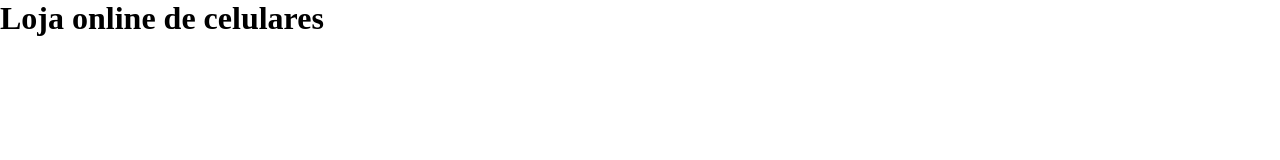
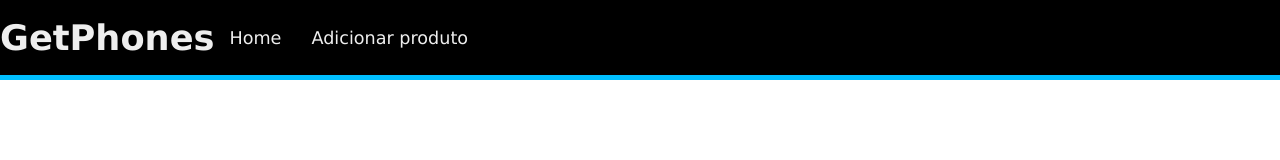
Before and after one commit to Matheus351/mongoDBProject, a plain HTML site: page frontend/index.html in a window 1280 px wide. Drawn offline with Linux system fonts and the light colour scheme.

Commit message:
adicionando menu

```diff
--- a/backend/app.js
+++ b/backend/app.js
@@ -30,6 +30,9 @@ app.get("/", (req, res) => {
     res.sendFile(path.resolve(__dirname, "../frontend/index.html"));;
 });
 
+app.get("/addphone", (req, res) => {
+    res.sendFile(path.resolve(__dirname, "../frontend/form.html"));;
+});
 
 //Operações CRUD
 const phoneController = require('./controllers/phoneController');
--- a/frontend/index.html
+++ b/frontend/index.html
@@ -9,7 +9,28 @@
  </head>
  <body>
 
-    <h1>Loja online de celulares</h1>
 
+    <header class="cabecalho">
+
+        <div class="logo">
+            <a href="#">
+                <h1>GetPhones</h1>
+            </a>
+        </div>
+
+
+
+        <nav class="menu">
+            <ul>
+                <li>
+                    <a href="/">Home</a>
+                </li>
+                <li>
+                    <a href="/addphone">Adicionar produto</a>
+                </li>
+            </ul>
+        </nav>
+
+    </header>
  </body>
  </html>
--- a/frontend/src/style.css
+++ b/frontend/src/style.css
@@ -2,4 +2,40 @@
     margin:0;
     padding:0;
     box-sizing: border-box;
+    font-family: Verdana, Geneva, Tahoma, sans-serif;
 }
+
+
+
+.cabecalho{
+    background-color: #000000;
+    height: 80px;
+    border-bottom:5px solid #00bfff;
+    display: flex;
+    align-items: center;
+    justify-content: center;
+}
+
+
+a{
+    text-decoration: none;
+    color: #eee;
+    font-size: 1.1em;
+    padding: 10px 15px;
+}
+
+.menu a:hover {
+    background-color: #4faddb;
+    color: #000;
+}
+
+.menu ul{
+    list-style: none;
+    padding: 0;
+    margin: 0;
+    display: flex;
+}
+
+.menu{
+    flex-grow: 10;
+}
```
Also changed, not shown: frontend/form.html (added, +62 -0 lines).
